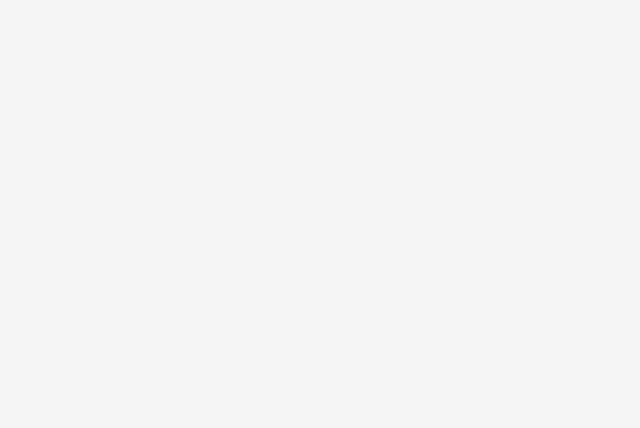
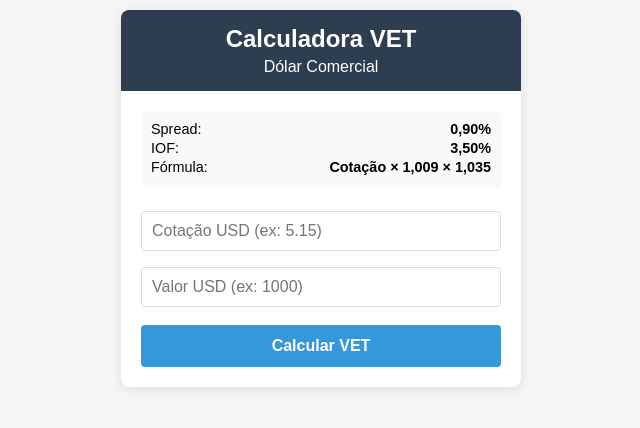
Before and after one commit to ripardo-reporter/calculadora-dolar, a plain HTML site: page index.html in a window 1280 px wide. Shown: the whole page, without its empty margins (319-959 px from the left). Drawn offline with Linux system fonts and the light colour scheme.

Commit message:
Update index.html

```diff
--- a/index.html
+++ b/index.html
@@ -34,3 +34,161 @@
         }
 
         .header h2 {
+            margin-bottom: 5px;
+        }
+
+        .form {
+            padding: 20px;
+        }
+
+        .info {
+            background: #f8f9fa;
+            padding: 10px;
+            border-radius: 5px;
+            margin-bottom: 15px;
+            font-size: 0.9rem;
+        }
+
+        .row {
+            display: flex;
+            justify-content: space-between;
+            margin-bottom: 3px;
+        }
+
+        input {
+            width: 100%;
+            padding: 10px;
+            margin: 8px 0;
+            border: 1px solid #ddd;
+            border-radius: 4px;
+            font-size: 1rem;
+        }
+
+        button {
+            width: 100%;
+            padding: 12px;
+            background: #3498db;
+            color: #fff;
+            border: none;
+            border-radius: 4px;
+            cursor: pointer;
+            margin-top: 10px;
+            font-size: 1rem;
+            font-weight: bold;
+        }
+
+        button:hover {
+            background: #2980b9;
+        }
+
+        .result {
+            background: #27ae60;
+            color: #fff;
+            padding: 15px;
+            margin-top: 15px;
+            border-radius: 5px;
+            display: none;
+        }
+
+        .result-item {
+            display: flex;
+            justify-content: space-between;
+            margin-bottom: 8px;
+            font-size: 0.9rem;
+        }
+
+        .result-item:last-child {
+            font-weight: bold;
+            font-size: 1.1rem;
+            padding-top: 8px;
+            border-top: 1px solid rgba(255,255,255,0.3);
+        }
+    </style>
+</head>
+<body>
+    <div class="calc">
+        <div class="header">
+            <h2>Calculadora VET</h2>
+            <p>Dólar Comercial</p>
+        </div>
+
+        <div class="form">
+            <div class="info">
+                <div class="row">
+                    <span>Spread:</span>
+                    <strong>0,90%</strong>
+                </div>
+                <div class="row">
+                    <span>IOF:</span>
+                    <strong>3,50%</strong>
+                </div>
+                <div class="row">
+                    <span>Fórmula:</span>
+                    <strong>Cotação × 1,009 × 1,035</strong>
+                </div>
+            </div>
+
+            <input type="number" id="cotacao" placeholder="Cotação USD (ex: 5.15)" step="0.01">
+            <input type="number" id="valor" placeholder="Valor USD (ex: 1000)" step="0.01">
+
+            <button onclick="calcular()">Calcular VET</button>
+
+            <div class="result" id="result">
+                <div class="result-item">
+                    <span>Cotação base:</span>
+                    <span id="cotacaoBase">R$ 0,0000</span>
+                </div>
+                <div class="result-item">
+                    <span>Cotação + Spread:</span>
+                    <span id="cotacaoSpread">R$ 0,0000</span>
+                </div>
+                <div class="result-item">
+                    <span>Cotação VET:</span>
+                    <span id="cotacaoVET">R$ 0,0000</span>
+                </div>
+                <div class="result-item">
+                    <span>VALOR TOTAL:</span>
+                    <span id="valorTotal">R$ 0,00</span>
+                </div>
+            </div>
+        </div>
+    </div>
+
+    <script>
+        function calcular() {
+            const cotacao = parseFloat(document.getElementById('cotacao').value);
+            const valor = parseFloat(document.getElementById('valor').value);
+
+            if (!cotacao || !valor || cotacao <= 0 || valor <= 0) {
+                alert('Por favor, preencha todos os campos com valores válidos.');
+                return;
+            }
+
+            // Aplicar spread na cotação
+            const cotacaoComSpread = cotacao * 1.009;
+
+            // Aplicar IOF na cotação com spread
+            const cotacaoFinal = cotacaoComSpread * 1.035;
+
+            // Valor total a pagar
+            const valorTotalPagar = cotacaoFinal * valor;
+
+            // Exibir resultados
+            document.getElementById('cotacaoBase').textContent = 'R$ ' + cotacao.toFixed(4).replace('.', ',');
+            document.getElementById('cotacaoSpread').textContent = 'R$ ' + cotacaoComSpread.toFixed(4).replace('.', ',');
+            document.getElementById('cotacaoVET').textContent = 'R$ ' + cotacaoFinal.toFixed(4).replace('.', ',');
+            document.getElementById('valorTotal').textContent = 'R$ ' + valorTotalPagar.toFixed(2).replace('.', ',');
+
+            // Mostrar resultado
+            document.getElementById('result').style.display = 'block';
+        }
+
+        // Permitir cálculo com Enter
+        document.addEventListener('keypress', function(e) {
+            if (e.key === 'Enter') {
+                calcular();
+            }
+        });
+    </script>
+</body>
+</html>
```
